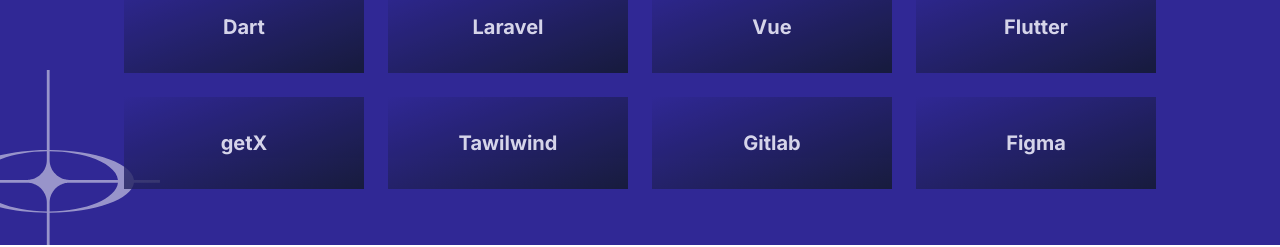
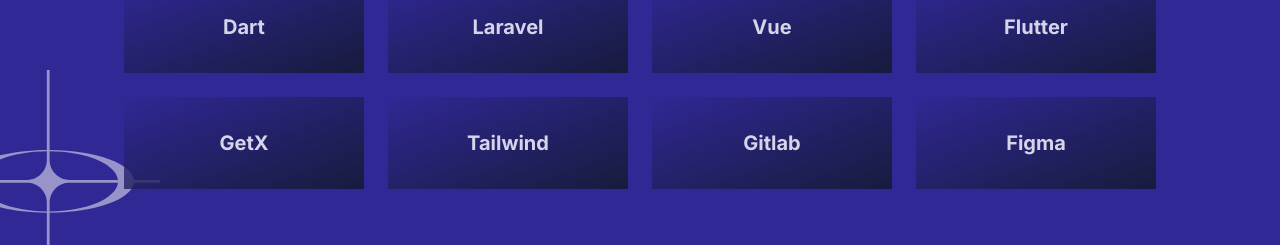
Before and after one commit to nadialvy/personal-web-revamp, a Vue app: page / in a window 1280 px wide. Shown: the part 2120-2367 px from the top of the page. Built offline with nearby package versions, Linux system fonts and the light colour scheme.

Commit message:
fix wording

```diff
--- a/src/components/Skills.vue
+++ b/src/components/Skills.vue
@@ -69,14 +69,14 @@
         <div class="w-1/2 md:w-1/3 lg:w-1/4 z-20">
           <SkillCard
           path="/skills/php_1.png"
-            alt="getX"
+            alt="GetX"
             hoverPath="/skills/php_2.png"
           />
         </div>
         <div class="w-1/2 md:w-1/3 lg:w-1/4">
           <SkillCard
           path="/skills/php_1.png"
-          alt="Tawilwind"
+          alt="Tailwind"
           hoverPath="/skills/php_2.png"
           />
         </div>
```
